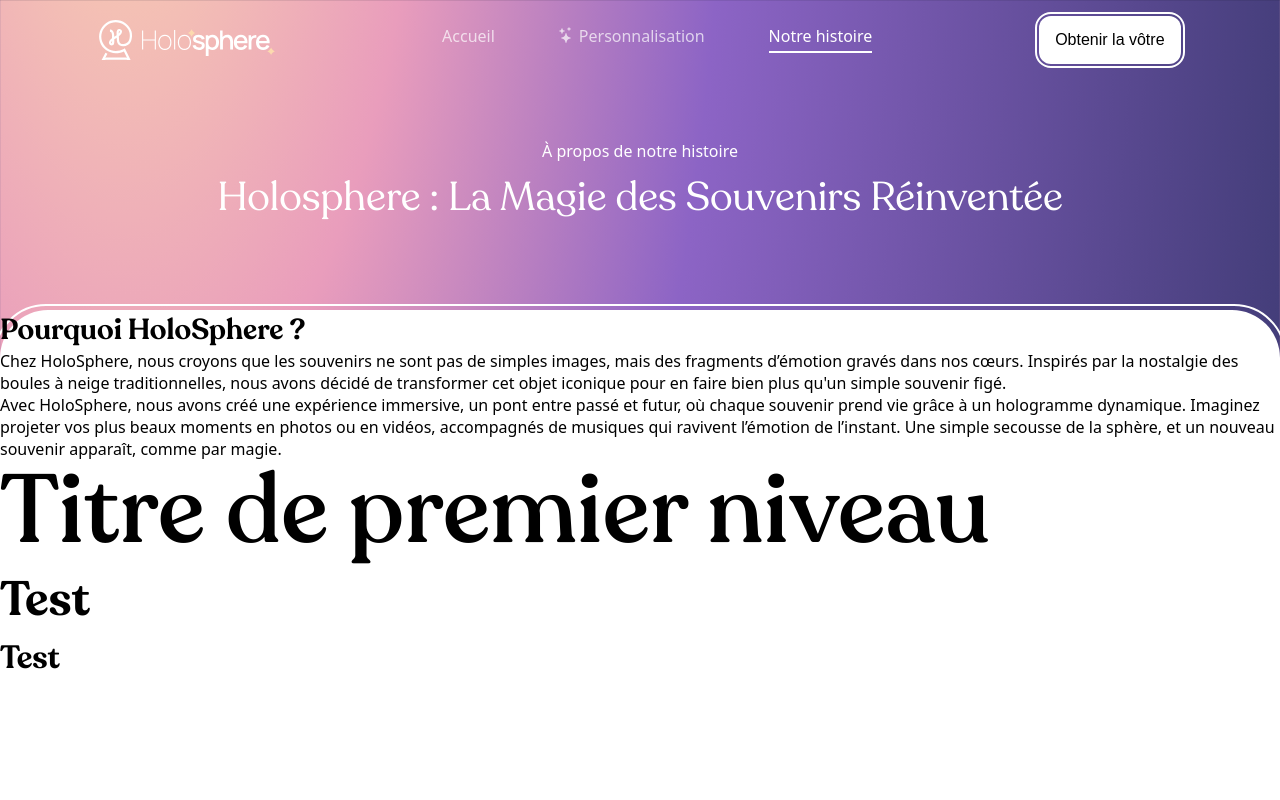
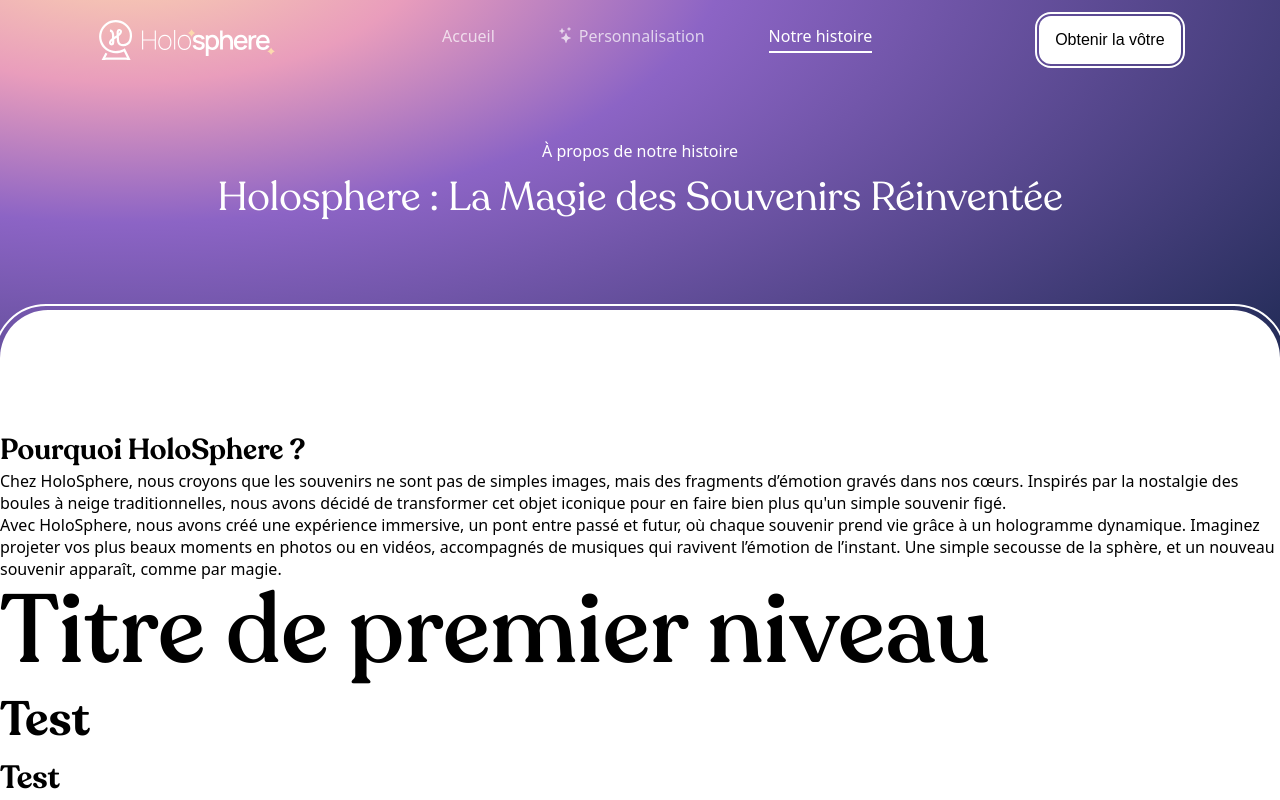
Before and after one commit to fryxeel/holosphere, a Next.js app: page /story in a window 1280 px wide. Shown: the top 800 px of the page. Built offline with nearby package versions, Linux system fonts and the light colour scheme.

Commit message:
Optimising Icon component to reduce compilation time by 50x

```diff
--- a/src/app/page.jsx
+++ b/src/app/page.jsx
@@ -24,6 +24,11 @@
                                     expérience sensorielle et interactive
                                     unique.
                                 </Body>
+                                <Body>
+                                    <span className="text-center">
+                                        Vous êtes prêt ?
+                                    </span>
+                                </Body>
                             </div>
                             <div className="flex justify-center items-center gap-10">
                                 <CTAButton href="vue3D">
--- a/src/app/story/page.jsx
+++ b/src/app/story/page.jsx
@@ -11,7 +11,7 @@
                     Holosphere : La Magie des Souvenirs Réinventée
                 </Title>
             </div>
-            <FondBlanc className="h-screen w-full">
+            <FondBlanc cssClass="py-30">
                 <Title hierarchy={2}>Pourquoi HoloSphere ?</Title>
                 <Body>
                     Chez <span>HoloSphere</span>, nous croyons que les souvenirs
--- a/src/components/FondBlanc/index.jsx
+++ b/src/components/FondBlanc/index.jsx
@@ -1,11 +1,11 @@
 import React from 'react'
 import './styles.css'
 
-const FondBlanc = ({ children, className }) => {
+const FondBlanc = ({ children, cssClass }) => {
     return (
         <section className="containerFB">
             <div className="fondBlancWrapper">
-                <div className={'fondBlanc ' + className}>{children}</div>
+                <div className={'fondBlanc ' + cssClass}>{children}</div>
             </div>
         </section>
     )
--- a/src/components/FondBlanc/styles.css
+++ b/src/components/FondBlanc/styles.css
@@ -9,7 +9,6 @@
     display: flex;
     width: calc(100vw + 12px);
     max-width: 1800px;
-    height: 4904px;
     padding: 4px;
     flex-direction: column;
     align-items: flex-start;
--- a/src/components/Icon/index.jsx
+++ b/src/components/Icon/index.jsx
@@ -1,4 +1,4 @@
-import { DynamicIcon } from 'lucide-react/dynamic'
+import { Check, Minus, ArrowDownToLine } from 'lucide-react'
 
 function Icon({ name, color = 'white', height = 16 }) {
     switch (name) {
@@ -18,8 +18,14 @@
                     />
                 </svg>
             )
+        case 'check':
+            return <Check />
+        case 'minus':
+            return <Minus />
+        case 'download':
+            return <ArrowDownToLine />
         default:
-            return <DynamicIcon name={name} color={color} size={height} />
+            return 'Error: Unavailable icon name! '
     }
 }
 
--- /dev/null
+++ b/src/components/texteur.jsx
@@ -0,0 +1,7 @@
+function texteur(props) {
+    return (
+        <div>
+            <h1>{props.titre}</h1>
+        </div>
+    )
+}
```
